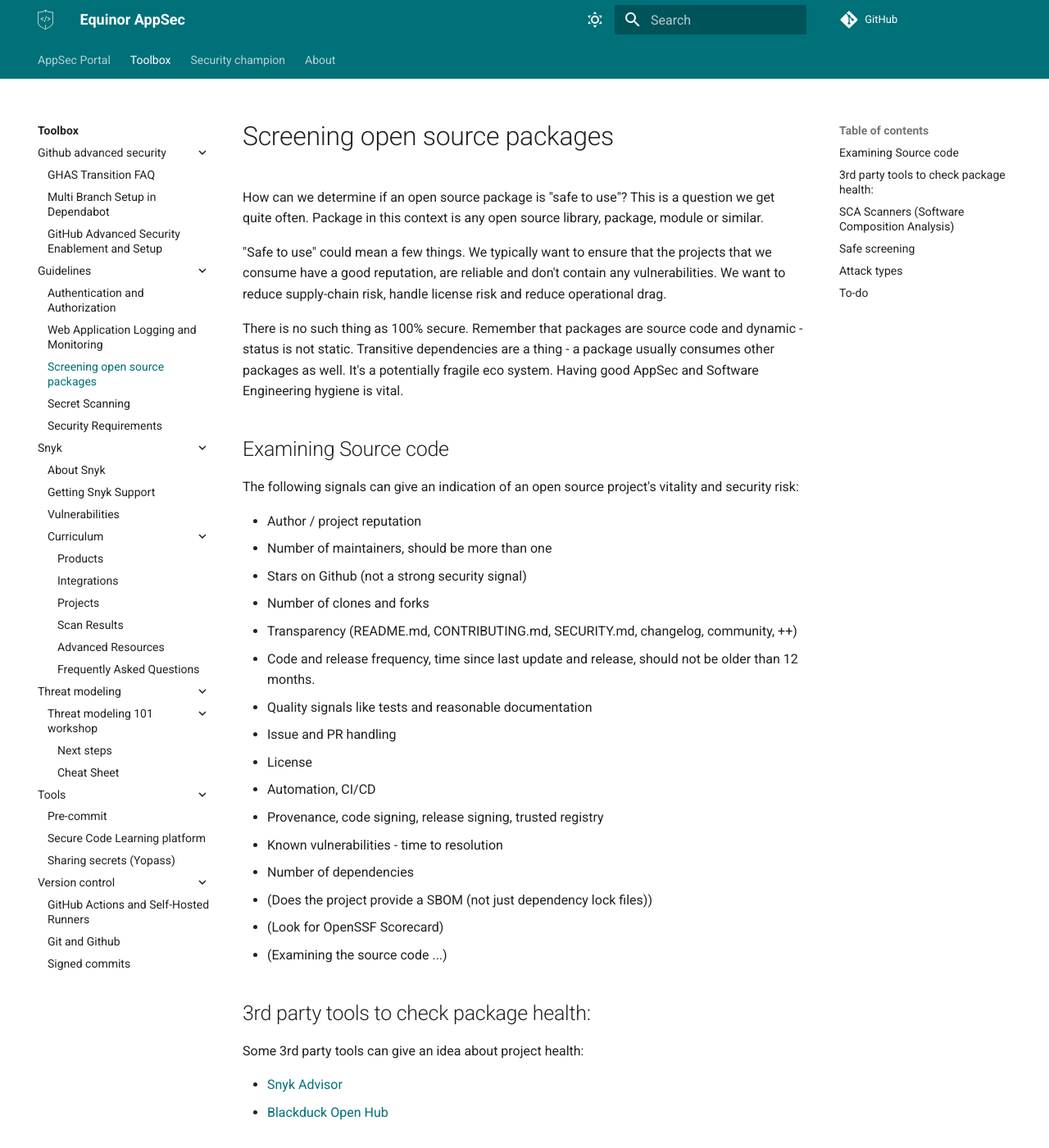
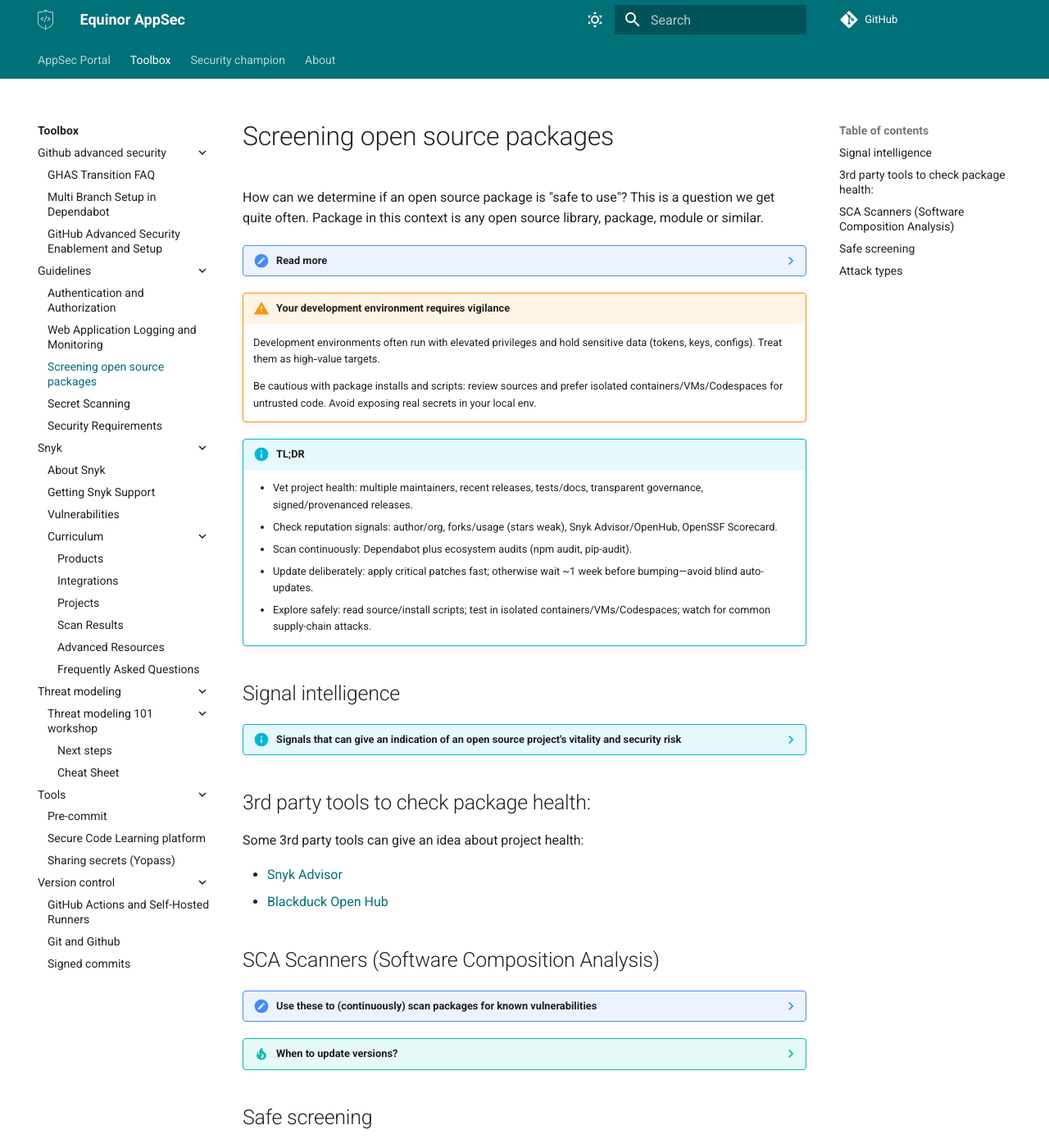
Before and after one commit to equinor/appsec, an MkDocs documentation site: the page built from docs/toolbox/guidelines/screening-os-packages.md, in a window 1280 px wide and 1400 px high. Shown: the whole window at 82% size. Built offline with MkDocs 1.6.1 and Material for MkDocs 9.7.7, drawn with Linux system fonts in a browser that asks for light colours; some web fonts are replaced; comment, search, counter and statistics services are not loaded; some of the changed text lies outside the part shown.

Commit message:
Create tl;dr - make sections more clear, increase readability

```diff
--- a/docs/toolbox/guidelines/screening-os-packages.md
+++ b/docs/toolbox/guidelines/screening-os-packages.md
@@ -2,30 +2,47 @@
 
 How can we determine if an open source package is "safe to use"? This is a question we get quite often. Package in this context is any open source library, package, module or similar.
 
-"Safe to use" could mean a few things. We typically want to ensure that the projects that we consume have a good reputation, are reliable and don't contain any vulnerabilities. We want to reduce supply-chain risk, handle license risk and reduce operational drag.
+??? Note "Read more"
 
-There is no such thing as 100% secure. Remember that packages are source code and dynamic - status is not static. Transitive dependencies are a thing - a package usually consumes other packages as well. It's a potentially fragile eco system. Having good AppSec and Software Engineering hygiene is vital.
+    Safe to use" could mean a few things. We typically want to ensure that the projects that we consume have a good reputation, are reliable and don't contain any vulnerabilities. We want to reduce supply-chain risk, handle license risk and reduce operational drag.
 
-## Examining Source code
+    There is no such thing as 100% secure. Remember that packages are source code and dynamic - status is not static. Transitive dependencies are a thing - a package usually consumes other packages as well. It's a potentially fragile eco system. Having good AppSec and Software Engineering hygiene is vital.
 
-The following signals can give an indication of an open source project's vitality and security risk:
+!!! Warning "Your development environment requires vigilance"
 
-- Author / project reputation
-- Number of maintainers, should be more than one
-- Stars on Github (not a strong security signal)
-- Number of clones and forks
-- Transparency (README.md, CONTRIBUTING.md, SECURITY.md, changelog, community, ++)
-- Code and release frequency, time since last update and release, should not be older than 12 months.
-- Quality signals like tests and reasonable documentation
-- Issue and PR handling
-- License
-- Automation, CI/CD
-- Provenance, code signing, release signing, trusted registry
-- Known vulnerabilities - time to resolution
-- Number of dependencies
-- (Does the project provide a SBOM (not just dependency lock files))
-- (Look for OpenSSF Scorecard)
-- (Examining the source code ...)
+    Development environments often run with elevated privileges and hold sensitive data (tokens, keys, configs). Treat them as high‑value targets.
+
+    Be cautious with package installs and scripts: review sources and prefer isolated containers/VMs/Codespaces for untrusted code. Avoid exposing real secrets in your local env.
+
+
+!!! Info "TL;DR"
+
+    - Vet project health: multiple maintainers, recent releases, tests/docs, transparent governance, signed/provenanced releases.
+    - Check reputation signals: author/org, forks/usage (stars weak), Snyk Advisor/OpenHub, OpenSSF Scorecard.
+    - Scan continuously: Dependabot plus ecosystem audits (npm audit, pip-audit).
+    - Update deliberately: apply critical patches fast; otherwise wait ~1 week before bumping—avoid blind auto-updates.
+    - Explore safely: read source/install scripts; test in isolated containers/VMs/Codespaces; watch for common supply-chain attacks.
+
+## Signal intelligence
+
+??? Info "Signals that can give an indication of an open source project's vitality and security risk"
+
+    - Author / project reputation
+    - Number of maintainers, should be more than one
+    - Stars on Github (not a strong security signal)
+    - Number of clones and forks
+    - Transparency (README.md, CONTRIBUTING.md, SECURITY.md, changelog, community, ++)
+    - Code and release frequency, time since last update and release, should not be older than 12 months.
+    - Quality signals like tests and reasonable documentation
+    - Issue and PR handling
+    - License
+    - Automation, CI/CD
+    - Provenance, code signing, release signing, trusted registry
+    - Known vulnerabilities - time to resolution
+    - Number of dependencies
+    - (Does the project provide a SBOM (not just dependency lock files))
+    - (Look for OpenSSF Scorecard)
+    - (Examining the source code ...)
 
 
 ## 3rd party tools to check package health:
@@ -37,43 +54,44 @@
 
 ## SCA Scanners (Software Composition Analysis)
 
-Use these to (continuously) scan packages for known vulnerabilities. When screening packages, you could consider downloading them (not installing and do a SCA scan)
+??? Note "Use these to (continuously) scan packages for known vulnerabilities"
 
-- Github Dependabot
-- Ecosystem's own scanners (like npm audit, pip-audit)
-- Trivy
+    When screening packages, you could consider downloading them (not installing and do a SCA scan)
 
-We recommend having a strategy for when to do package version updates. Besides the usual features given by semantic versioning and breaking changes, don't auto-update to the latest version without some consideration. If not an important security patch, consider waiting until the new release is a week old before updating - malicious updates are usually identified within a few days.
+    - Github Dependabot
+    - Ecosystem's own scanners (like npm audit, pip-audit)
+    - Trivy
+
+??? Tip "When to update versions?"
+
+    We recommend having a strategy for when to do package version updates. Besides the usual features given by semantic versioning and breaking changes, don't auto-update to the latest version without some consideration. If not an important security patch, consider waiting until the new release is a week old before updating - malicious updates are usually identified within a few days.
 
 ## Safe screening
 
-- Packages can contain malicious code in install scripts - examine
-- Test / review packages in an isolated environment
-  - Container
-  - Virtual Machines
-  - Github Codespace (on a "dumb" repo with no secrets ....)
+??? Tip "Are the safe ways to explore a package?"
+
+    - Packages can contain malicious code in install scripts - examine source code
+    - Test / review packages in an isolated environment
+        - Container
+        - Virtual Machines
+        - Github Codespace (on a "dumb" repo with no secrets ....)
 
 ## Attack types
 
-Here is a list of a few known attack vectors in the open source ecosystem:
+??? Note "Want to to know more about known attack vectors in the open source ecosystem?"
 
-- Typosquatting – Publishing packages with names similar to popular ones (e.g. reqeusts vs requests).
-- Dependency Confusion – Registering a package name in a public registry that overrides an internal/private package.
-- Malicious Maintainer Update – A trusted maintainer intentionally adds backdoors or malware.
-- Account Takeover – Maintainer's credentials or tokens are compromised, attacker publishes malicious versions.
-- Hijacked Package Ownership – Abandoned package transferred or sold to attacker, who inserts malware.
-- Obfuscated / Hidden Payloads – Malicious code hidden in minified, obfuscated, or binary blobs.
-- Install-Time Attacks – Malicious postinstall or build scripts executing during package installation.
-- Transitive Dependency Attack – Malicious code hidden deep in a dependency chain.
-- Watering Hole Attack – Compromise of the package registry itself (npm, PyPI, etc.).
-- Version Shadowing – Publishing a "good" version and then later pushing a malicious patch version.
-- Binary Planting – Shipping prebuilt binaries in packages with hidden malicious functionality.
-- Credential Stealing / Data Exfiltration – Package attempts to read environment variables, SSH keys, or send data out.
-- Cryptojacking – Package silently runs cryptocurrency miners on install or runtime.
-- Protestware / Logic Bombs – Author inserts politically motivated or disruptive payloads.
-- Backdoored Updates – A legitimate update introduces intentional or unintentional backdoors.
-
-## To-do
-
-- Create a specific checklist with top 10 things to look at?
-- We have a general list of things to examine - could we make it even more concrete?
+    - Typosquatting – Publishing packages with names similar to popular ones (e.g. reqeusts vs requests).
+    - Dependency Confusion – Registering a package name in a public registry that overrides an internal/private package.
+    - Malicious Maintainer Update – A trusted maintainer intentionally adds backdoors or malware.
+    - Account Takeover – Maintainer's credentials or tokens are compromised, attacker publishes malicious versions.
+    - Hijacked Package Ownership – Abandoned package transferred or sold to attacker, who inserts malware.
+    - Obfuscated / Hidden Payloads – Malicious code hidden in minified, obfuscated, or binary blobs.
+    - Install-Time Attacks – Malicious postinstall or build scripts executing during package installation.
+    - Transitive Dependency Attack – Malicious code hidden deep in a dependency chain.
+    - Watering Hole Attack – Compromise of the package registry itself (npm, PyPI, etc.).
+    - Version Shadowing – Publishing a "good" version and then later pushing a malicious patch version.
+    - Binary Planting – Shipping prebuilt binaries in packages with hidden malicious functionality.
+    - Credential Stealing / Data Exfiltration – Package attempts to read environment variables, SSH keys, or send data out.
+    - Cryptojacking – Package silently runs cryptocurrency miners on install or runtime.
+    - Protestware / Logic Bombs – Author inserts politically motivated or disruptive payloads.
+    - Backdoored Updates – A legitimate update introduces intentional or unintentional backdoors.
```
